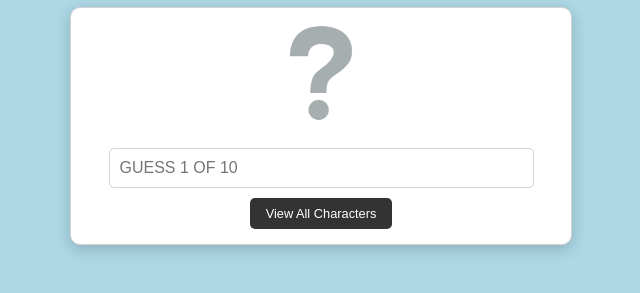
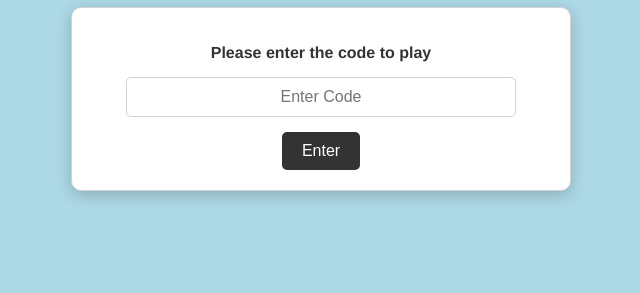
Before and after one commit to astoneham1/breakle, a website: page index.html in a window 1280 px wide. Shown: the part 91-384 px from the top of the page, without its empty margins (319-959 px from the left). Drawn offline with Linux system fonts and the light colour scheme.

Commit message:
Introduce login page with secure code validation and restructure game flow

```diff
--- a/assets/css/style.css
+++ b/assets/css/style.css
@@ -16,7 +16,7 @@ body {
     max-width: 500px;
 }
 
-#character-container {
+#character-container, #login-container {
     display: flex;
     flex-direction: column;
     align-items: center;
@@ -27,6 +27,45 @@ body {
     border: 1px solid lightgray;
     border-radius: 10px;
     box-shadow: 0 4px 15px rgba(0,0,0,0.2);
+}
+
+#login-container {
+    padding: 20px;
+    box-sizing: border-box;
+}
+
+#login-container p {
+    margin-bottom: 15px;
+    font-weight: bold;
+    color: #333;
+}
+
+#login-container input {
+    margin-bottom: 15px;
+    padding: 10px;
+    width: 85%;
+    height: 40px;
+    border-radius: 5px;
+    border: 1px solid lightgray;
+    font-size: 1rem;
+    outline: none;
+    box-sizing: border-box;
+    text-align: center;
+}
+
+#login-btn {
+    padding: 10px 20px;
+    background-color: #333;
+    color: white;
+    border: none;
+    border-radius: 5px;
+    cursor: pointer;
+    font-size: 1rem;
+    transition: background 0.2s;
+}
+
+#login-btn:hover {
+    background-color: #555;
 }
 
 #character-container img {
--- a/index.html
+++ b/index.html
@@ -3,31 +3,19 @@
 <head>
     <meta charset="UTF-8">
     <meta name="viewport" content="width=device-width, initial-scale=1.0">
-    <title>Breakle</title>
+    <title>Breakle - Login</title>
     <link rel="stylesheet" href="assets/css/style.css">
 </head>
 <body>
     <div id="title">
         <h1>Breakle</h1>
     </div>
-    <div id="character-container">
-        <img src="assets/images/question.png" id="character-image" alt="Breakle">
-        <div id="guess-container">
-            <input type="text" id="guess" autocomplete="off">
-            <div id="search-results" class="results-list"></div>
-        </div>
-        <button id="view-all-btn">View All Characters</button>
+    <div id="login-container">
+        <p>Please enter the code to play</p>
+        <input type="password" id="password" autocomplete="off" placeholder="Enter Code">
+        <button id="login-btn">Enter</button>
+        <p id="error-message" style="color: #ff3333; display: none;">Incorrect code. Try again.</p>
     </div>
-
-    <div id="all-characters-modal" class="modal">
-        <div class="modal-content">
-            <span class="close-btn">&times;</span>
-            <h2>All Characters</h2>
-            <div id="all-characters-list"></div>
-        </div>
-    </div>
-    <div id="guesses-container">
-    </div>
-    <script src="js/app.js"></script>
+    <script src="js/login.js"></script>
 </body>
 </html>
--- /dev/null
+++ b/js/login.js
@@ -0,0 +1,22 @@
+document.addEventListener('DOMContentLoaded', () => {
+    const passwordInput = document.getElementById('password');
+    const loginBtn = document.getElementById('login-btn');
+    const errorMessage = document.getElementById('error-message');
+
+    function checkPassword() {
+        if (passwordInput.value === '2005') {
+            window.location.href = 'game.html';
+        } else {
+            errorMessage.style.display = 'block';
+            passwordInput.value = '';
+        }
+    }
+
+    loginBtn.addEventListener('click', checkPassword);
+
+    passwordInput.addEventListener('keypress', (e) => {
+        if (e.key === 'Enter') {
+            checkPassword();
+        }
+    });
+});
```
Also changed, not shown: game.html (added, +33 -0 lines).
